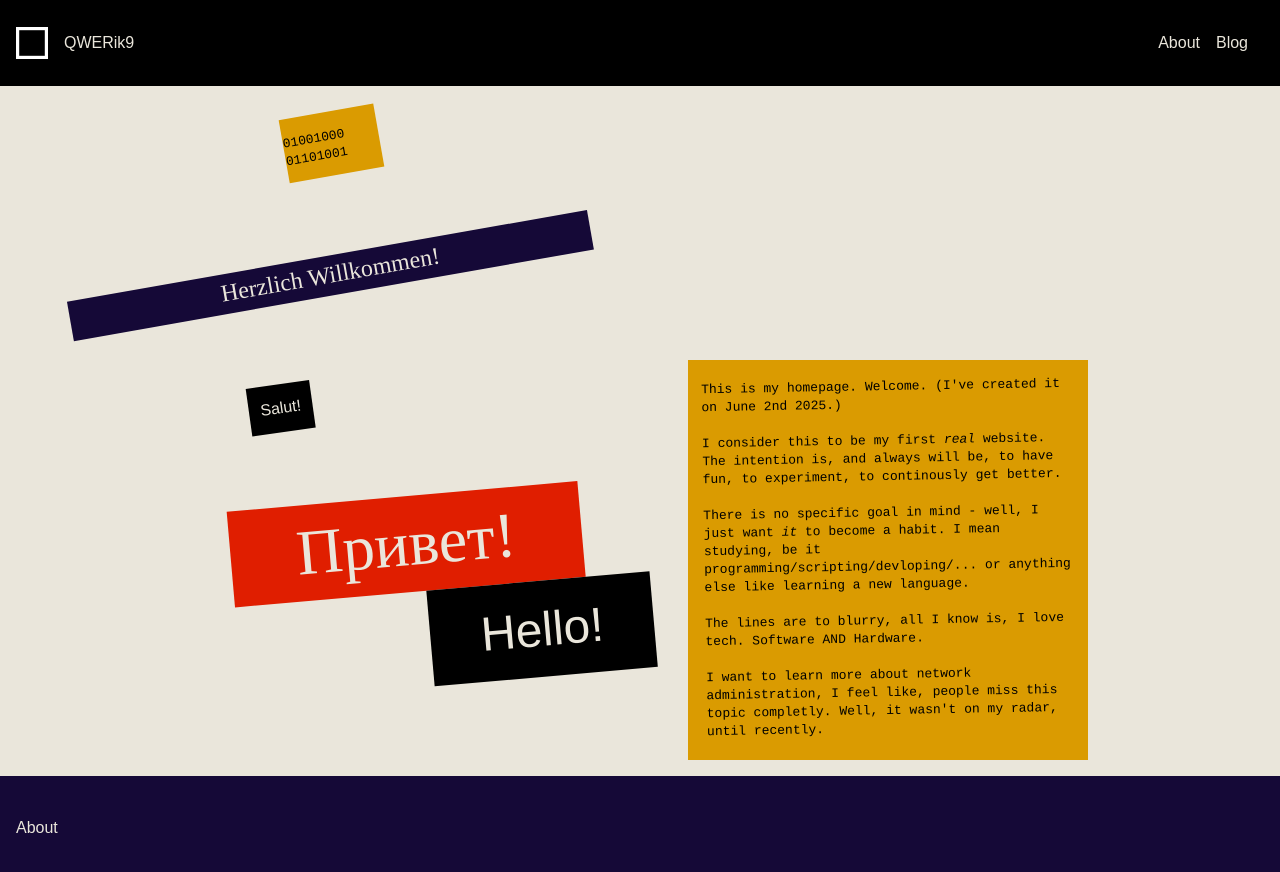
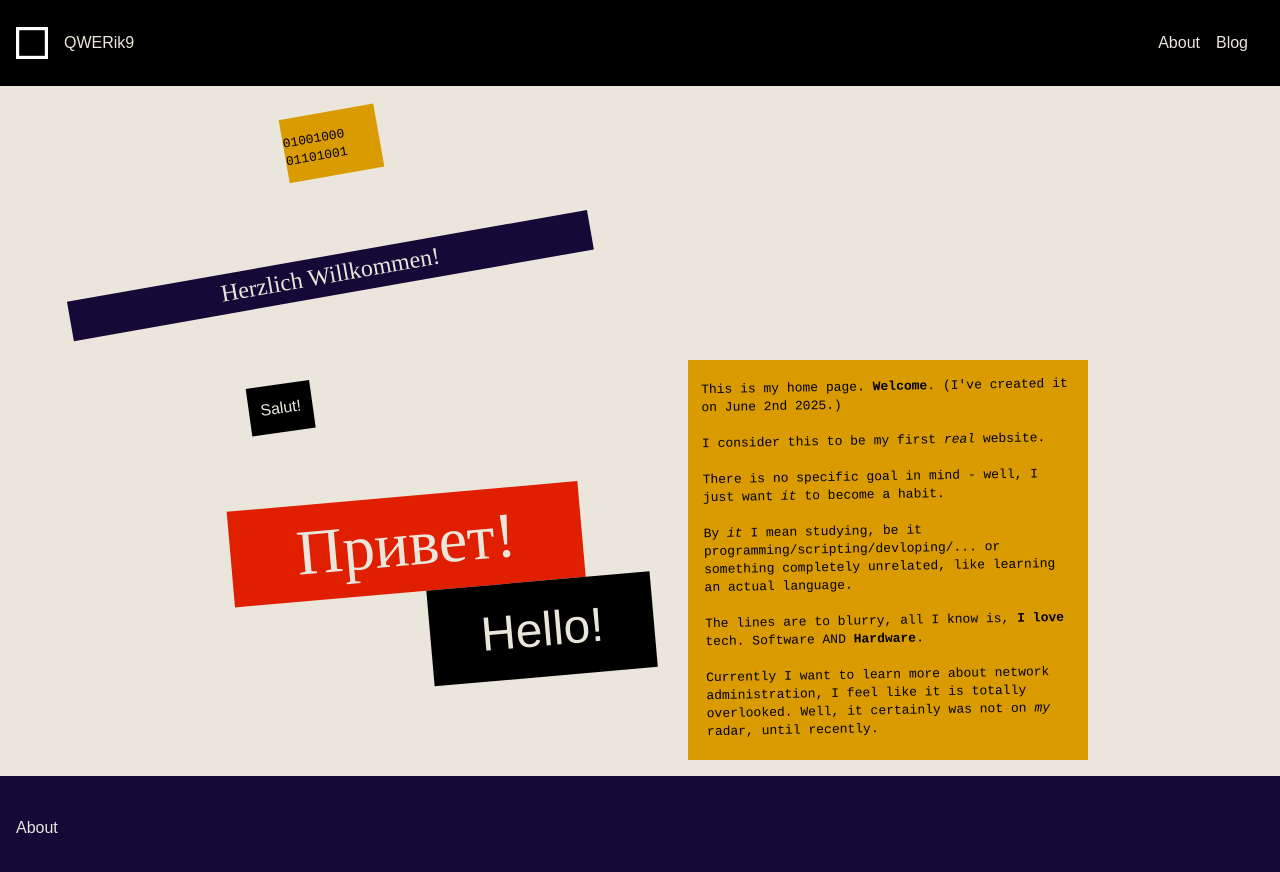
Before and after one commit to eriksokolov/sv, a SvelteKit app: page /grid3 in a window 1280 px wide. Shown: the top 872 px of the page. Built offline with nearby package versions, Linux system fonts and the light colour scheme.

Commit message:
style text in orange square with bold and itallics text

```diff
--- a/src/routes/grid3/+page.svelte
+++ b/src/routes/grid3/+page.svelte
@@ -183,17 +183,19 @@
 <div class="orangeContainer">
     <div class="orange-square">
         <p><code>
-            This is my homepage. Welcome. (I've created it on June 2nd 2025.) <br> <br>
+            This is my home page. <strong>Welcome</strong>. (I've created it on June 2nd 2025.) <br> <br>
             I consider this to be my first <em>real</em> website.
-            The intention is, and always will be, to have fun, to experiment,
-            to continously get better.<br><br>
+            <br><br>
             There is no specific goal in mind - well, I just want <em>it</em> to become a habit.
-            I mean studying, be it programming/scripting/devloping/... or anything else like learning a new language.
             <br><br>
-            The lines are to blurry, all I know is, I love tech. Software AND Hardware.
+            By <em>it</em> I mean studying, be it programming/scripting/devloping/...
+            or something completely unrelated, like learning an actual language.
             <br><br>
-            I want to learn more about network administration,
-            I feel like, people miss this topic completly. Well, it wasn't on my radar, until recently.
+            The lines are to blurry, all I know is, <strong>I love</strong> tech. Software AND <strong>Hardware</strong>.
+            <br><br>
+            Currently I want to learn more about network administration,
+            I feel like it is totally overlooked.
+            Well, it certainly was not on <em>my</em> radar, until recently.
 
         </code></p>
     </div>
```
